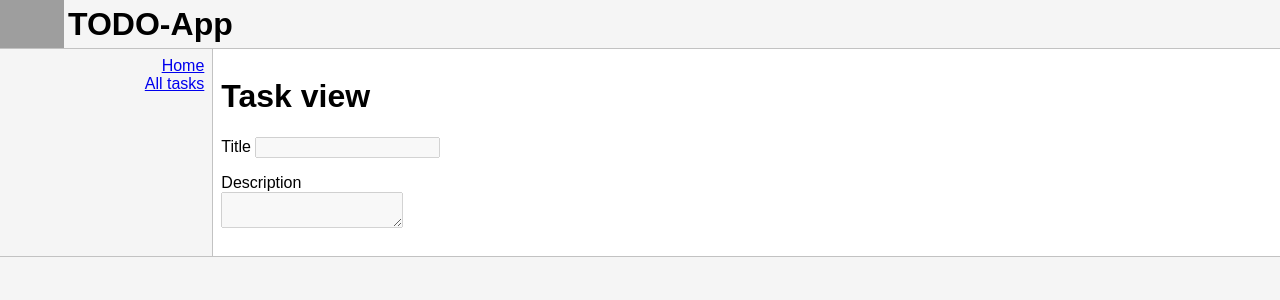
After one commit to mmerklinger/todo-app, a Python web app: template todo_app/templates/tasks_get_by_id.html in a window 1280 px wide. The commit adds this page. Shown: the top 300 px of the page. Run offline with Jinja, Linux system fonts and the light colour scheme; the template is opened without the code that fills it, so the values that code supplies are empty; grey boxes are pictures that could not be loaded.

Commit message:
Add task detail

```diff
--- a/todo_app/templates/tasks_get.html
+++ b/todo_app/templates/tasks_get.html
@@ -4,6 +4,7 @@
                     <tr>
                         <th>Title</th>
                         <th>Status</th>
+                        <th>Actions</th>
                     </tr>
                     {% for task in tasks %}
                     <tr>
@@ -13,6 +14,9 @@
                         {% else %}
                         <th>Closed</th>
                         {% endif %}
+                        <th>
+                            <button onclick="window.location.href='{{ url_for('tasks.get_by_id', id=task.id) }}';">Show</button>
+                        </th>
                     </tr>
                     {% endfor %}
                 </table>
--- /dev/null
+++ b/todo_app/templates/tasks_get_by_id.html
@@ -0,0 +1,14 @@
+{% include 'header.html' %}
+                <h1>Task view</h1>
+                <form>
+                    <p>
+                        <label for="title">Title</label>
+                        <input type="text" name="title" value="{{ task.title }}" disabled="disabled"></input>
+                    </p>
+                    <p>
+                        <label for="description">Description</label>
+                        <br>
+                        <textarea name="description" disabled="disabled">{{ task.description }}</textarea>
+                    </p>
+                </form>
+{% include 'footer.html' %}
--- a/todo_app/views.py
+++ b/todo_app/views.py
@@ -17,3 +17,9 @@ def index() -> ResponseReturnValue:
 def get() -> ResponseReturnValue:
     tasks = db.session.execute(db.select(Tasks)).scalars()
     return render_template("tasks_get.html", tasks=tasks)
+
+
+@bp_tasks.route("/<int:id>", methods=["GET"])
+def get_by_id(id: int) -> ResponseReturnValue:
+    task = db.get_or_404(Tasks, id)
+    return render_template("tasks_get_by_id.html", task=task)
```
